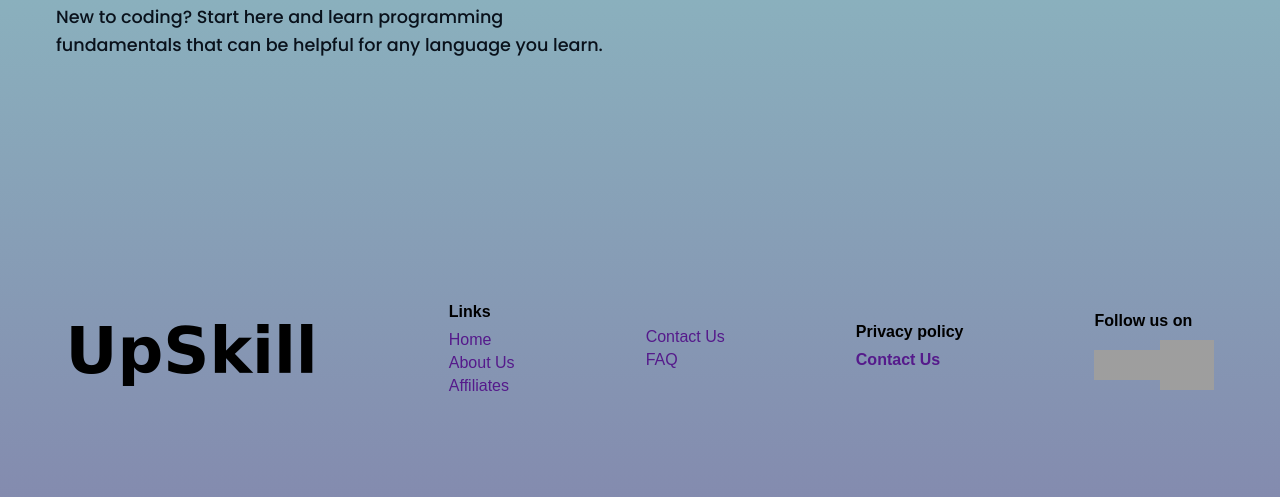
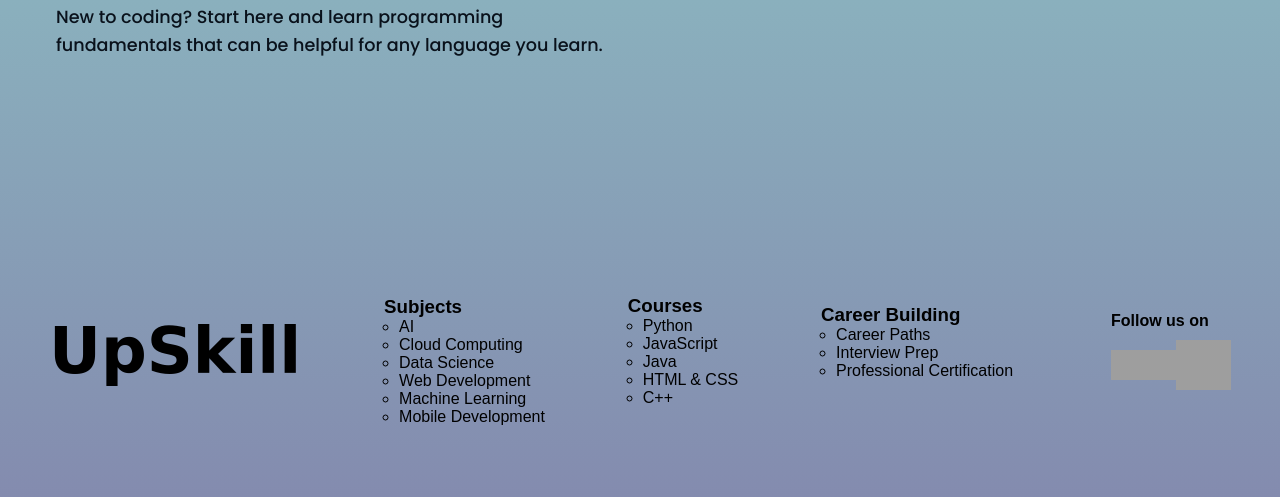
Before and after one commit to Ruhani424/UpSkill_group15, a plain HTML site: page index.html in a window 1280 px wide. Shown: the part 295-792 px from the top of the page. Drawn offline with Linux system fonts and the light colour scheme; grey boxes are pictures that could not be loaded.

Commit message:
index page modified

```diff
--- a/index.html
+++ b/index.html
@@ -43,32 +43,48 @@
             <div class="footer-top">
 
             </div>
+
+
             <div class="footer-content">
                 <div class="footer-section">
                     <h1 class="footer-heading">UpSkill</h1>
                 </div>
                 <div class="footer-section">
                     <ul class="d-footer-ul">
-                        <li class="d-footer-li-h"><b>Links</b></li>
-                        <li class="d-footer-li"> <a href=>Home</a>
-                        </li>
-                        <li class="d-footer-li"><a href=>About Us</a></li>
-                        <li class="d-footer-li"><a href=>Affiliates</a></li>
-                    </ul>
+                      <h3 style="margin-top: 19px;margin-left:-15px">Subjects</h3>
+            <ul>
+                <li><a>AI</a></li>
+                <li><a>Cloud Computing</a></li>
+                <li><a>Data Science</a></li>
+                <li><a>Web Development</a></li>
+                <li><a>Machine Learning</a></li>
+                <li><a>Mobile Development</a></li>
+            </ul>
+
                 </div>
                 <div class="footer-section">
                     <ul class="d-footer-ul">
-                        <li class="d-footer-li"><a href="">Contact Us</a> </li>
-                        <li class="d-footer-li"><a href="">FAQ</a></li>
+                      <h3 style="margin-left: -15px;">Courses</h3>
+                      <ul>
+                        <li><a>Python</a></li>
+                        <li><a>JavaScript</a></li>
+                        <li><a>Java</a></li>
+                        <li><a>HTML & CSS</a></li>
+                        <li><a>C++</a></li>
+
+                    </ul>
+
 
                     </ul>
                 </div>
                 <div class="footer-section">
                     <ul class="d-footer-ul">
-                        <li class="d-footer-li-h"><b>Privacy policy</b></li>
-                        <li class="d-footer-li-h"><b><a href="">Contact Us</a>
-                        </b></li>
-
+                      <h3 style="margin-top: -19px;margin-left:-15px">Career Building</h3>
+                      <ul>
+                          <li><a>Career Paths</a></li>
+                          <li><a>Interview Prep</a></li>
+                          <li><a>Professional Certification</a></li>
+                      </ul>
                     </ul>
                 </div>
                 <div class="footer-section">
--- a/welcome.css
+++ b/welcome.css
@@ -433,4 +433,7 @@ body
         margin-left: -40px;
         text-align: center;
     }
+
+
+
 }
```
